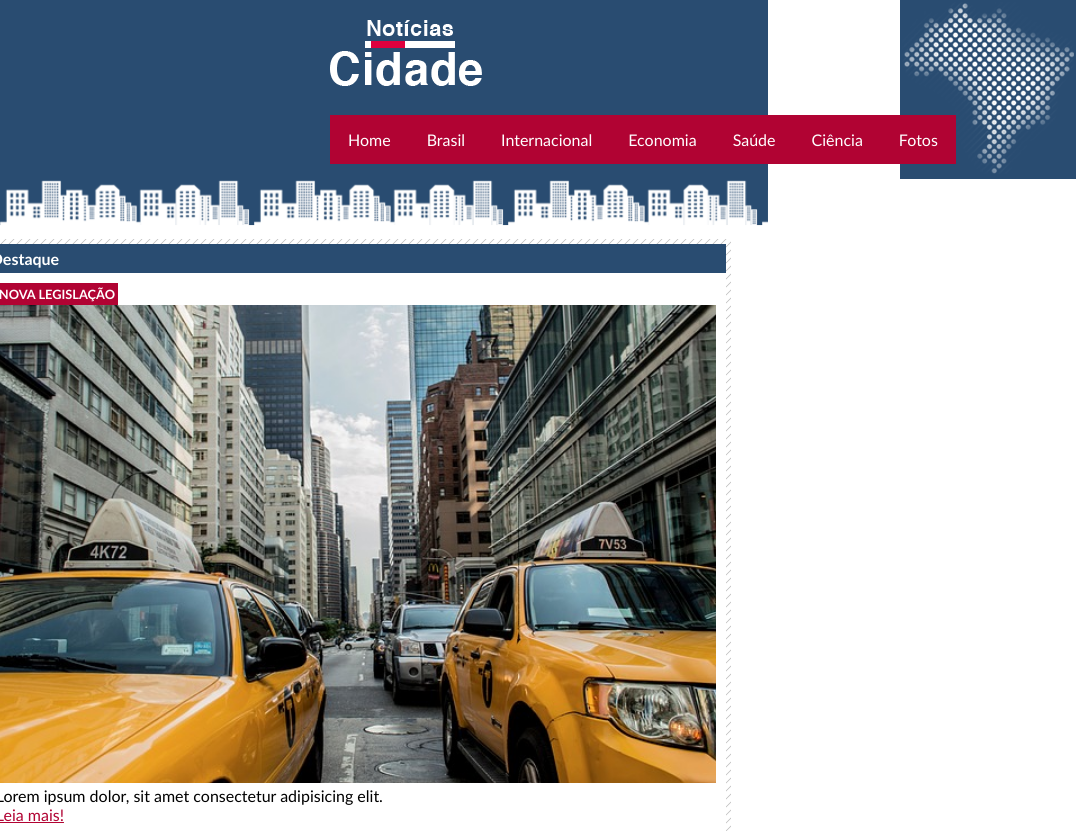
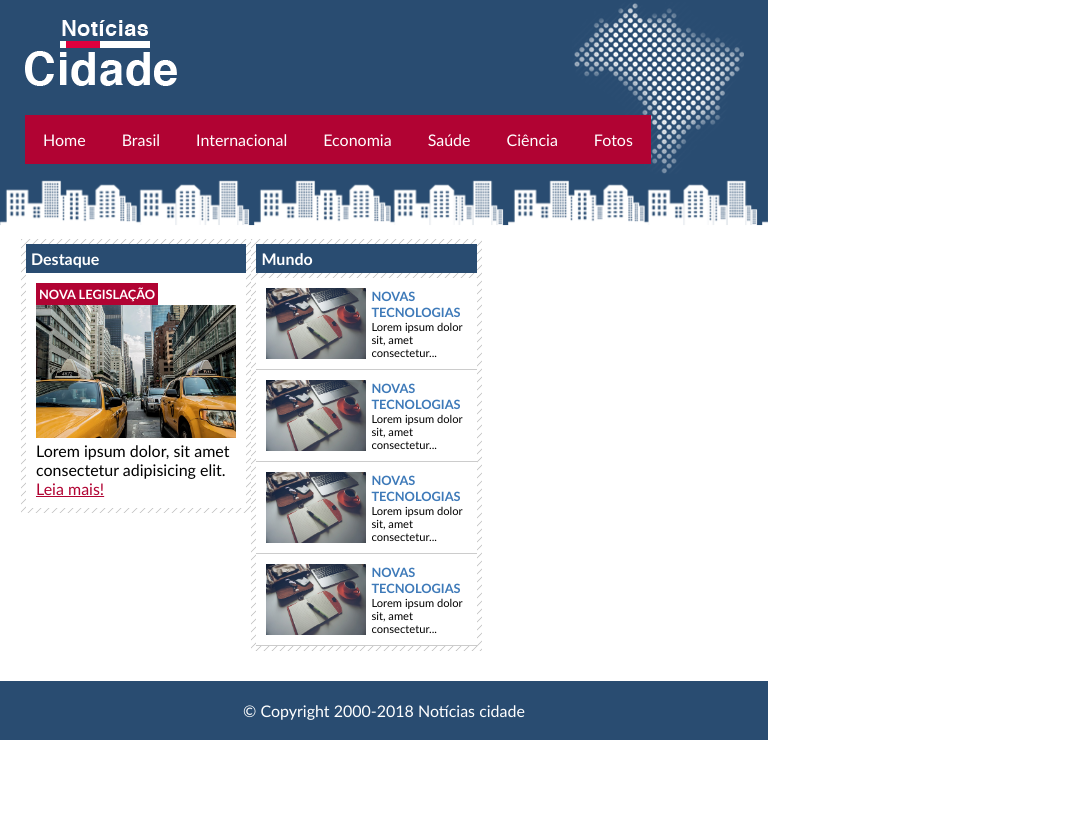
Before and after one commit to CleytonRibeiro38/projeto-html-css-cssgridlayout-responsivo04, a plain HTML site: page fotos.html in a window 768 px wide. Shown: the top 831 px of the page, 1076 px wide, since content can reach past the window. After the commit the page ends 800 px from the top, so only its background shows below. Drawn offline with Linux system fonts and the light colour scheme.

Commit message:
Ajustando responsivo.
Até 1000px.

```diff
--- a/css/style.css
+++ b/css/style.css
@@ -31,6 +31,20 @@ body{
         "aside"
         "content"
         "footer"
+        ;
+    }
+    .header {grid-area: header;}
+    .content {grid-area: content;}
+    .aside {grid-area: aside;}
+    .footer {grid-area: footer;}
+}
+@media screen and (min-width: 751px) and (max-width: 1000px){
+    .estrutura{
+        grid-template-columns: 1fr 1fr 1fr;
+        grid-template-areas:
+        "header header header"
+        "aside content content"
+        "footer footer footer"
         ;
     }
     .header {grid-area: header;}
@@ -125,6 +139,19 @@ body{
         margin-left: 35px;
     }
 }
+@media screen and (min-width: 751px) and (max-width: 1000px){
+    .header{
+        width: 100vw;
+    }
+    .navegacao, .imagem01{
+        grid-column: 1;
+        margin-left: -25px;
+    }
+    .imagem02{
+        grid-column: 3;
+        margin-left: -340px;
+    }
+}
 /*==========ASIDE==========*/
 .aside {display: grid; width: 190px; margin-left: 325px; margin-right: 15px; margin-top: 10px;}
 .aside01, .aside02 {background: url(../imagens/fundo-caixa.png); padding: 5px;}
@@ -159,6 +186,16 @@ color: #a1a1a1;}
     .aside{
         display: block;
         margin-left: 0;
+    }
+}
+@media screen and (min-width: 751px) and (max-width: 1000px){
+    .aside{
+        display: block;
+        margin-left: 0;
+        width: 100%;
+    }
+    .aside01, .aside02{
+        margin-right: 0px;
     }
 }
 /*==========CONTENT==========*/
@@ -223,6 +260,15 @@ padding: 3px;}
         width: 100%;
     }
 }
+@media screen and (min-width: 751px) and (max-width: 1000px){
+    .content{
+        margin-left: -20px;
+        width: 100%;
+    }
+    .content01, .content02, .content03, .content04{
+        width: 100%;
+    }
+}
 /*==========FOOTER==========*/
 .footer {background: #294c71; padding: 20px; margin-top: 30px;}
 .footer p {color: #fff; text-align: center;}
--- a/fotos.html
+++ b/fotos.html
@@ -24,6 +24,26 @@
                 grid-template-columns: 2fr;
                 margin-left: -100px;
             }
+        }
+        @media screen and (min-width: 751px) and (max-width: 1000px){
+            .content{
+                grid-template-columns: 1fr 1fr;
+                width: 90%;
+            }
+            .content01{
+                grid-column: 1;
+                width: 100%;
+                height: min-content;
+                margin-left: -275px;
+            }
+            .content02{
+                grid-column: 2;
+                grid-row: 1;
+                margin-top: 0;
+                width: 100%;
+                margin-left: -275px;
+            }
+
         }
     </style>
 </head>
```
Also changed, not shown: nova-legislacao.html (+12 -0 lines).
